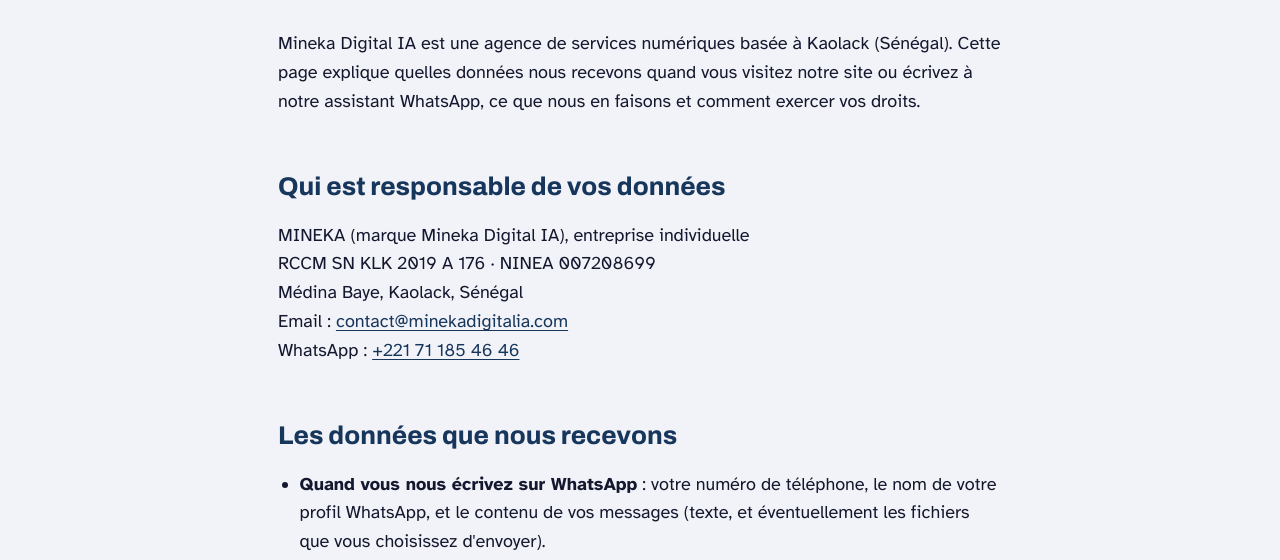
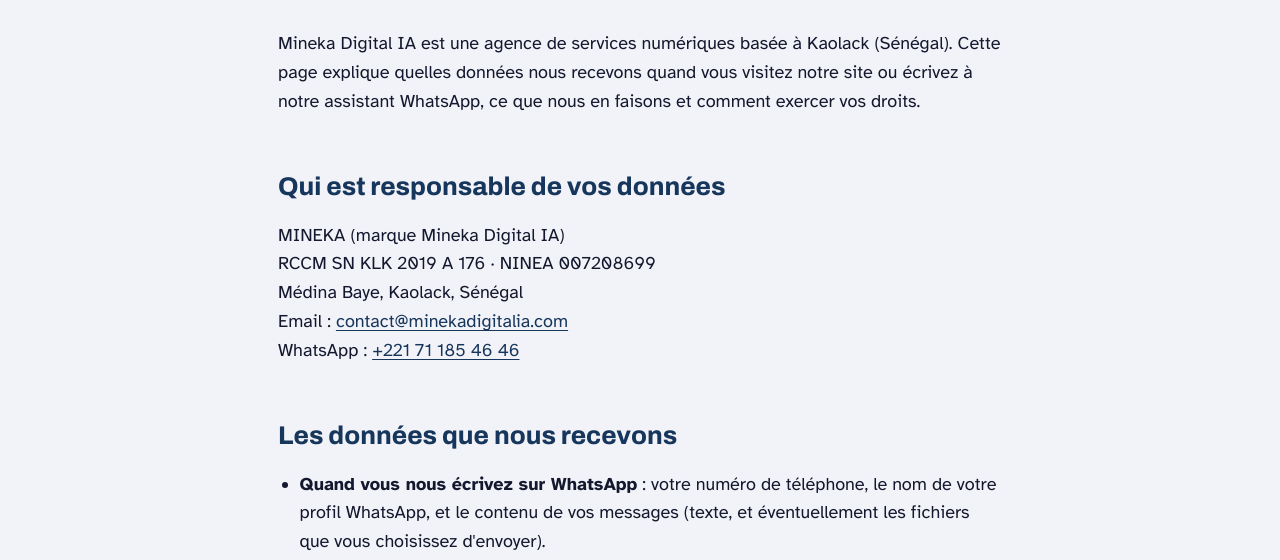
Before and after one commit to Bayemoustapha/mineka-digital-ia, a plain HTML site: page confidentialite/index.html in a window 1280 px wide. Shown: the part 188-748 px from the top of the page. Drawn offline with Linux system fonts and the light colour scheme.

Commit message:
Mention légale : MINEKA, RCCM, NINEA
Co-Authored-By: Claude Opus 5.5 <noreply@anthropic.com>

```diff
--- a/confidentialite/index.html
+++ b/confidentialite/index.html
@@ -47,7 +47,7 @@
   <p>Mineka Digital IA est une agence de services numériques basée à Kaolack (Sénégal). Cette page explique quelles données nous recevons quand vous visitez notre site ou écrivez à notre assistant WhatsApp, ce que nous en faisons et comment exercer vos droits.</p>
 
   <h2>Qui est responsable de vos données</h2>
-  <p>MINEKA (marque Mineka Digital IA), entreprise individuelle<br>
+  <p>MINEKA (marque Mineka Digital IA)<br>
   RCCM SN KLK 2019 A 176 · NINEA 007208699<br>
   Médina Baye, Kaolack, Sénégal<br>
   Email : <a href="mailto:contact@minekadigitalia.com">contact@minekadigitalia.com</a><br>
```
Also changed, not shown: index.html (+1 -1 lines).
